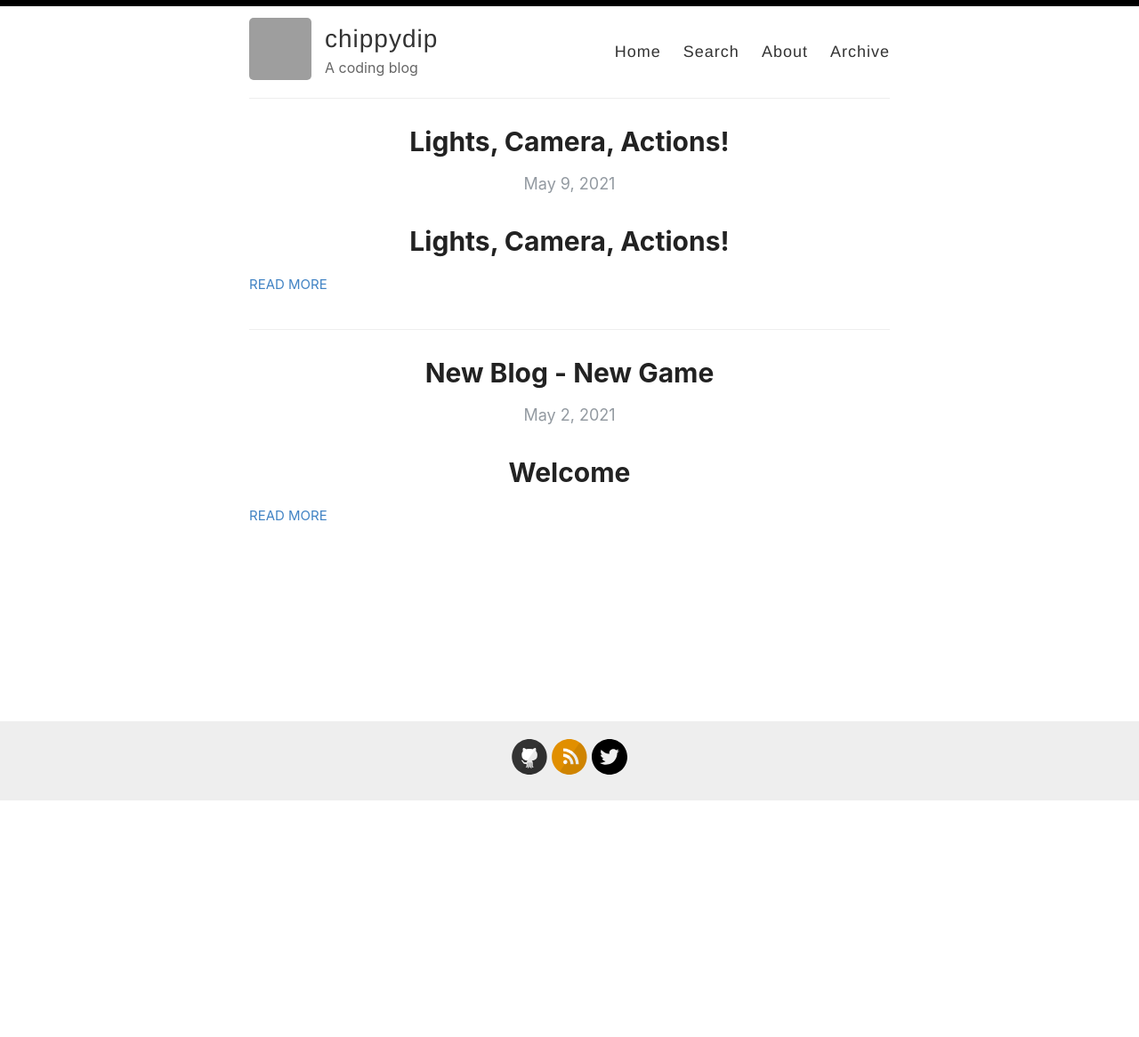
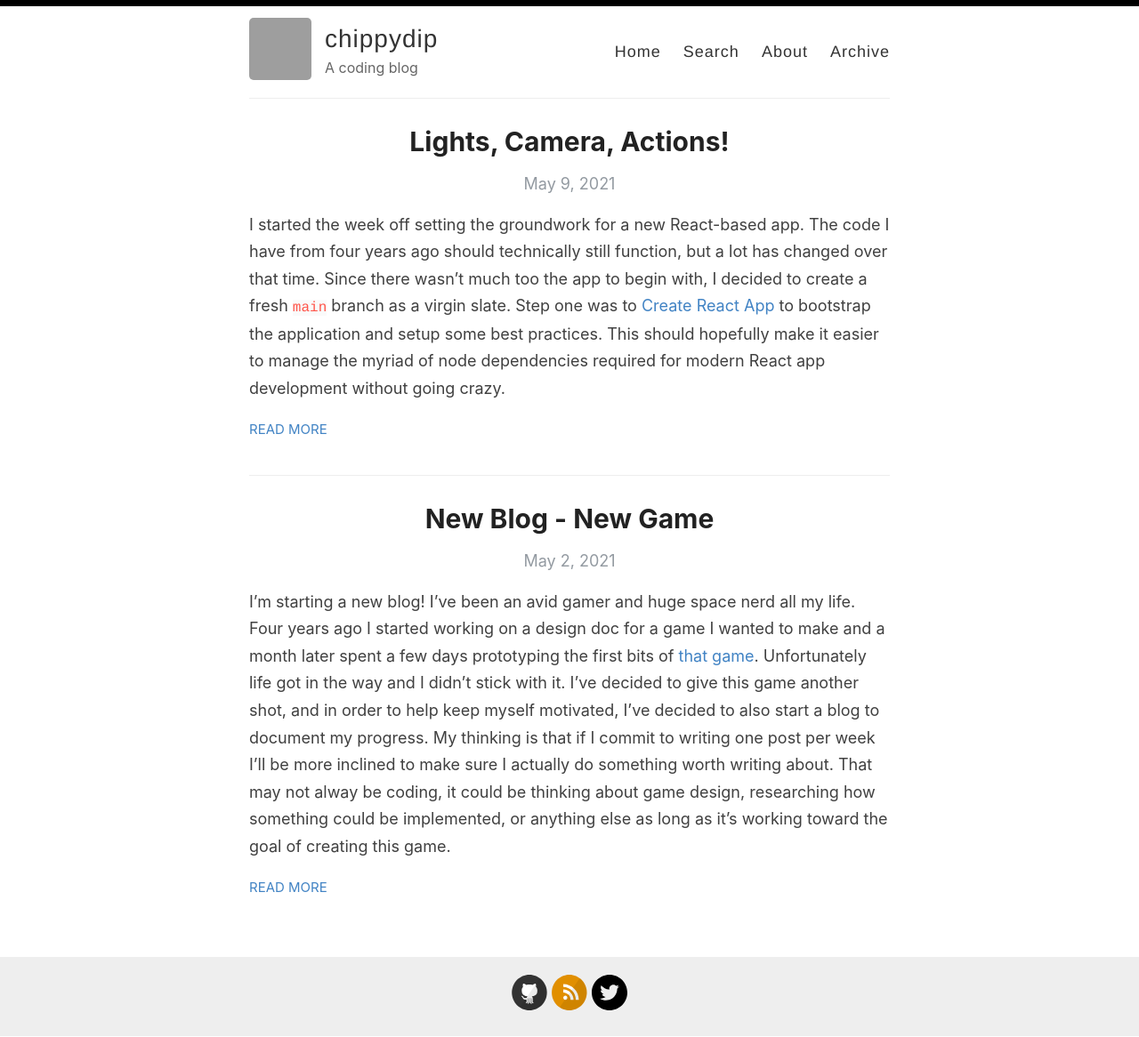
Before and after one commit to chippydip/chippydip.github.io, a Jekyll site: the page built from index.html, in a window 1280 px wide. Shown: the whole page at 89% size. Built offline with Jekyll 4.4.1, drawn with Linux system fonts in a browser that asks for light colours; the list of posts is cut into pages by our own code; before the commit the page ends 901 px from its top, so only the background shows below that; grey boxes are pictures that could not be loaded.

Commit message:
fix double titles + summary?

```diff
--- a/_posts/2021-05-02-new-blog-new-game.md
+++ b/_posts/2021-05-02-new-blog-new-game.md
@@ -2,8 +2,6 @@
 layout: post
 title:  "New Blog - New Game"
 ---
-
-# Welcome
 
 I'm starting a new blog! I've been an avid gamer and huge space nerd all my life. Four years ago I started working on a design doc for a game I wanted to make and a month later spent a few days prototyping the first bits of [that game](https://github.com/chippydip/spacegame/tree/c8238950f528aa38eed33f57299736d604915709). Unfortunately life got in the way and I didn't stick with it. I've decided to give this game another shot, and in order to help keep myself motivated, I've decided to also start a blog to document my progress. My thinking is that if I commit to writing one post per week I'll be more inclined to make sure I actually do something worth writing about. That may not alway be coding, it could be thinking about game design, researching how something could be implemented, or anything else as long as it's working toward the goal of creating this game.
 
--- a/_posts/2021-05-09-lights-camera-actions.md
+++ b/_posts/2021-05-09-lights-camera-actions.md
@@ -2,8 +2,6 @@
 layout: post
 title:  "Lights, Camera, Actions!"
 ---
-
-# Lights, Camera, Actions!
 
 I started the week off setting the groundwork for a new React-based app. The code I have from four years ago should technically still function, but a lot has changed over that time. Since there wasn't much too the app to begin with, I decided to create a fresh `main` branch as a virgin slate. Step one was to [Create React App](https://create-react-app.dev/) to bootstrap the application and setup some best practices. This should hopefully make it easier to manage the myriad of node dependencies required for modern React app development without going crazy.
 
@@ -93,17 +91,14 @@ Once the build is complete (assuming there were no errors), a separate `deploy`
 And with that, we have CI/CD setup with the latest version of code from `main` [always available](https://chippydip.github.io/spacegame/). Taking care of the build automation up front means I get to save time whenever I make changes right from the start of the project, so it really pays to invest a little time in tooling up front on a project.
 
 ## Goodbye Example
-
 I decided the next step should be to [replace the example React App](https://github.com/chippydip/spacegame/commit/bef95c122fb0b2e691792293f8821430a3597fe5) with the old code I had from four years ago. This was fairly straightforward, I just needed to add [Three.js](https://threejs.org/), pull over the React part of the old app, and then fix up a few APIs that had changed with the newer version of `THREE` as well as some tweaks to make the updated linter happy. Unfortunately this did cause a [problem with unit tests](https://github.com/chippydip/spacegame/actions/runs/823568054) even trying to do a mount test of the new components due to the `WebGL` and `Three.js` dependencies, so for now I've just disabled the test and will come back to it after I've done some more refactoring work.
 
 I took a [quick pass](https://github.com/chippydip/spacegame/commit/5ad8ce0fbd38b2c8d81626fb0bb829a21239f1ac) over the app to update it to use functional-style React components. This brought to light a fundamental design issue with the old code: the solar system simulation and the presentation (drawing) of that simulation were much too lightly coupled. That got me thinking about how I should be structuring the code going forward.
 
 ## Entity Component System
-
 [ECS](https://en.wikipedia.org/wiki/Entity_component_system) is a powerful design pattern for things like games which have a large number of object (or Entities) in the game world where each Entity has a set of Components which represent different attributes of the object. The final piece is a System which is the code that operates on a set of Entities with a specific set of Components. So a physics System might process all Entities with both a `Position` and `Velocity` component each game tick to apply forces and keep track of the motion of these objects. This is in contrast to a more object-oriented design where each thing in the world would be part of a large class inheritance tree. Each part of the tree might add behaviors to the objects and every tick the game would loop through a big list of objects and run all of the update logic for each object in turn. Perhaps a good way to think of ECS in comparison is as a component-oriented software design. Processing a given system/set of components for all objects at once before moving on to another system/components turns out to be much more performant as well as more easily extensible and simpler to reason about.
 
 This seems like a perfect fit to solve the coupling problem I currently have with the game. The simulation system shouldn't care if an object has an extra component to track Three.js data which should improve the system quite a bit. I did some research on ECS options in JavaScript/TypeScript, played around a little with what my own version might look like, and then started to research options that could leverage `WebAssembly` (likely using `rust`). The latter seems like the best solution long-term and would be a great excuse for me to finally learn rust and WebAssembly, but since the current game is quite limited I may just throw together a quick ECS system of my own in TypeScript for now so I can keep moving forward with the game and then circle back to the WASM/rust option later as the world expands and performance becomes more important.
 
 ## Next Week
-
 So, my plan right now is to throw together a basic ECS system and use that to decouple the rendering logic from the solar system simulator. That should finally set me up to start playing around with the render code, perhaps look to replace Three.js with my own WebGL code, or perhaps just leave it as-is and start working more on the simulation side of things. At some point I do need to add some actual gameplay afterall!
```
